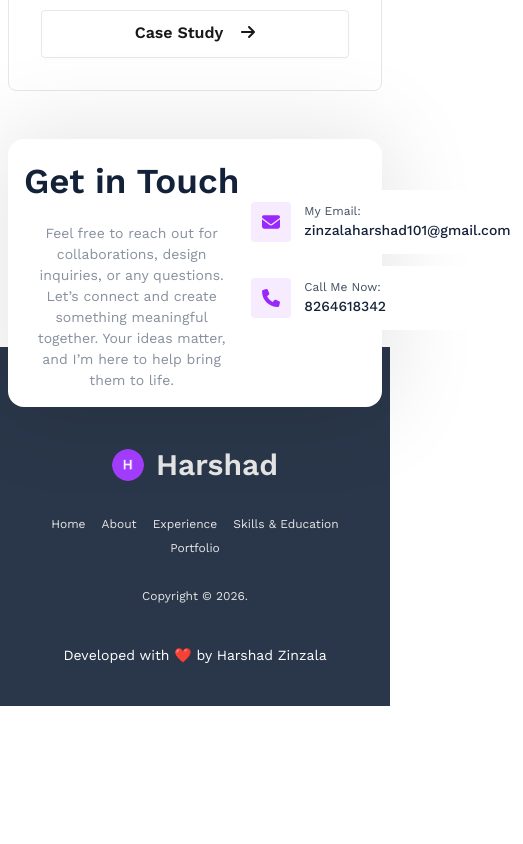
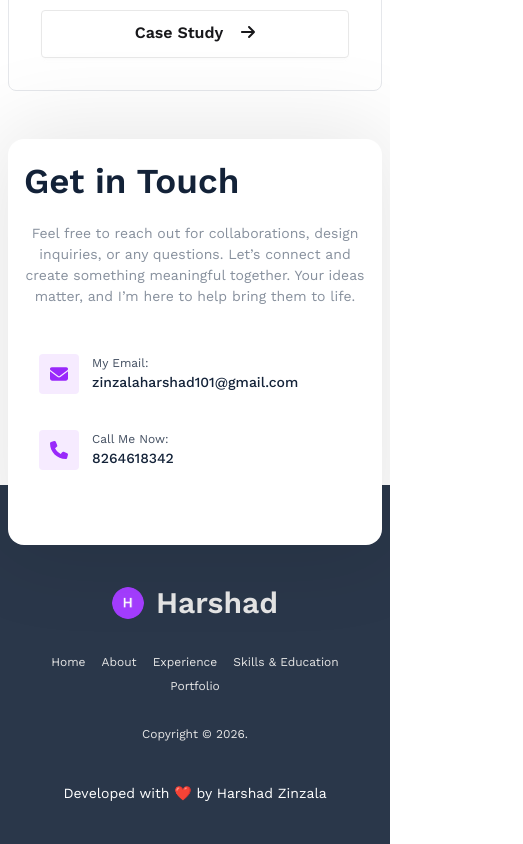
Before and after one commit to harshad-zinzala/harshadzinzala, a React (Vite) app: page / in a window 390 px wide. Shown: the part 8909-9753 px from the top of the page, 523 px wide, since content can reach past the window. Before the commit the page ends 9615 px from the top, so only its background shows below. Built offline with nearby package versions, Linux system fonts and the light colour scheme.

Commit message:
Update Contact.jsx

```diff
--- a/src/components/contact/Contact.jsx
+++ b/src/components/contact/Contact.jsx
@@ -26,7 +26,7 @@ const Contact = () => {
         className="content p-4 md:p-10 lg:p-22 bg-white rounded-2xl shadow-[0px_0px_90px_9px_rgba(0,_0,_0,_0.1)]"
         id="contact"
       >
-        <div className="flex lg:gap-5 xl:gap-15 justify-between">
+        <div className="flex flex-col lg:flex-row lg:gap-5 xl:gap-15 justify-between">
 
             <div className="sm:w-1/2">
               <p className="text-[35px] font-semibold text-nowrap text-[#132238]">
```
